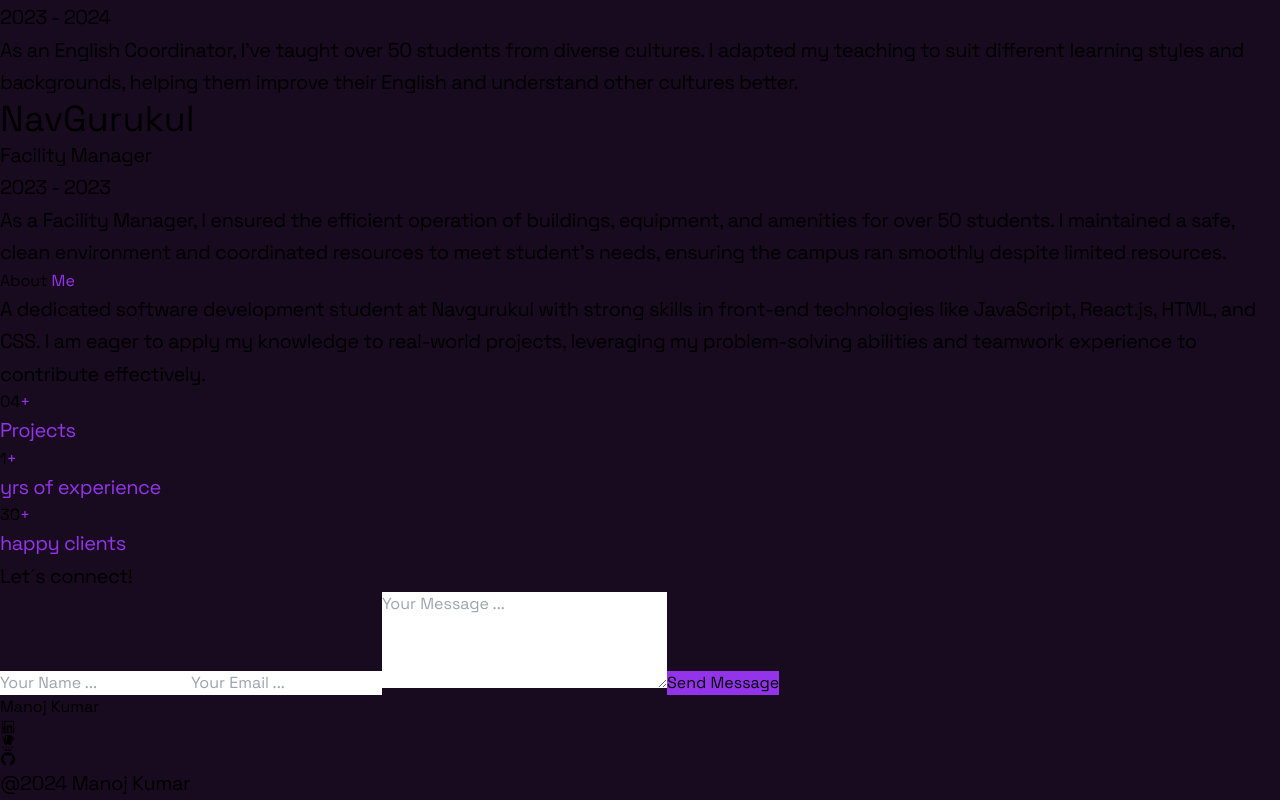
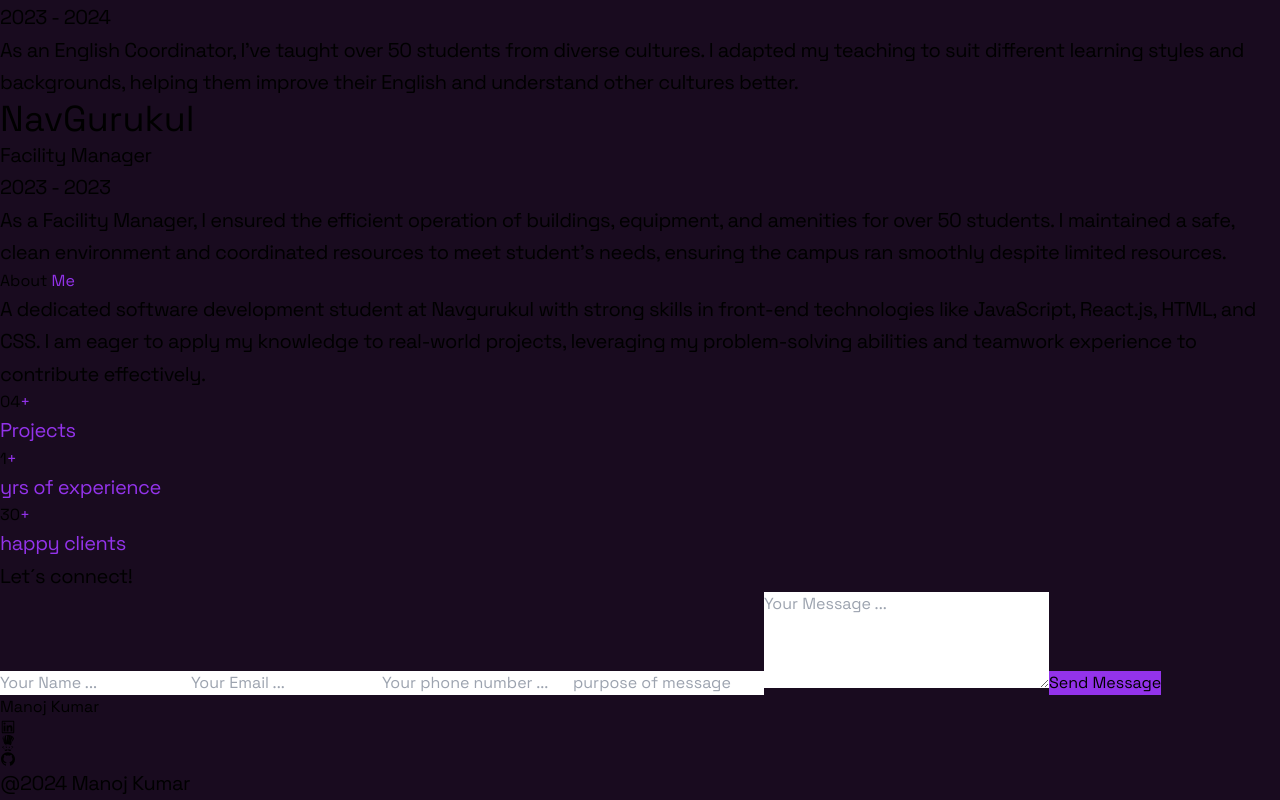
Before and after one commit to Manoj2s/portfolio, a React (Vite) app: page / in a window 1280 px wide. Shown: the part 4867-5667 px from the top of the page. Built offline with nearby package versions, Linux system fonts and the light colour scheme.

Commit message:
update in contact add email functionality

```diff
--- a/src/components/Contact.jsx
+++ b/src/components/Contact.jsx
@@ -53,7 +53,7 @@
           </div>
 
           <form
-            action="https://getform.io/f/placeYourEndpointHere"
+            action="https://getform.io/f/amdpzpdb"
             method="POST"
             className="max-w-6xl p-5 md:p-12"
             id="form"
@@ -73,6 +73,20 @@
               id="email"
               placeholder="Your Email ..."
               name="email"
+              className="w-full py-2 pl-2 pr-4 mb-2 border border-purple-600 rounded-md"
+            />
+            <input
+              type="number"
+              id="number"
+              placeholder="Your phone number ..."
+              name="number"
+              className="w-full py-2 pl-2 pr-4 mb-2 border border-purple-600 rounded-md"
+            />
+            <input
+              type="text"
+              id="name"
+              placeholder="purpose of message"
+              name="name"
               className="w-full py-2 pl-2 pr-4 mb-2 border border-purple-600 rounded-md"
             />
             <textarea
```
